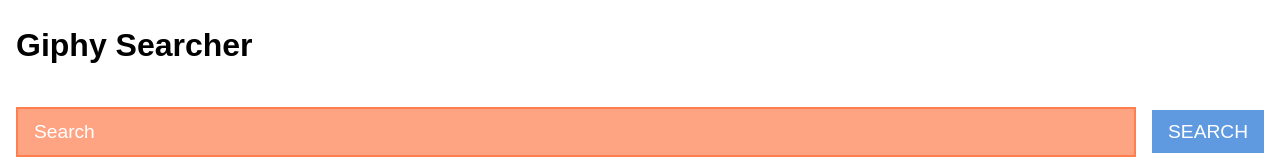
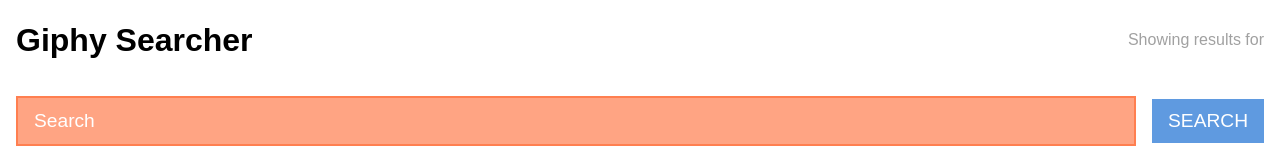
Before and after one commit to time2fishman/react-giphy-searcher, a React (Create React App) app: page / in a window 1280 px wide. Shown: the top 160 px of the page. Built offline with nearby package versions, Linux system fonts and the light colour scheme; no server answers.

Commit message:
added and styled header, improve UX

```diff
--- a/src/App.js
+++ b/src/App.js
@@ -1,14 +1,16 @@
 import SearchForm from "./components/SearchForm";
 import SearchResults from "./components/SearchResults";
+import SearchHeader from "./components/SearchHeader";
 import { useState, useEffect } from 'react'
 
 
 function App() {
   const [images, setImages] = useState([])
   const [searchString, setSearchString] = useState('')
+  const [lastSearch, setLastSearch] = useState('')
 
   useEffect(() => {
-    getImages()
+    getImages(searchString)
   }, [])
 
   const searchOptions = {
@@ -20,7 +22,7 @@ function App() {
     endpoint: '/search'
   };
 
-  function getImages() {
+  function getImages(searchString) {
     // Build a URL from the searchOptions object
     const url = `${searchOptions.api}${searchOptions.endpoint}?api_key=${searchOptions.key}&q=${searchString}&limit=${searchOptions.limit}&offset=${searchOptions.offset}&rating=${searchOptions.rating}&lang=en`
 
@@ -28,6 +30,8 @@ function App() {
       .then(response => response.json())
       .then(response => {
         setImages(response.data)
+        setLastSearch(searchString)
+        setSearchString('')
       })
       .catch(console.error)
   }
@@ -38,12 +42,12 @@ function App() {
 
   function handleSubmit(event) {
     event.preventDefault()
-    getImages()
+    getImages(searchString)
   }
 
   return (
     <div className="App">
-      <h1>Giphy Searcher</h1>
+      <SearchHeader lastSearch={lastSearch} />
       <SearchForm handleChange={handleChange} handleSubmit={handleSubmit} searchString={searchString} />
       <SearchResults images={images} />
     </div>
--- /dev/null
+++ b/src/components/SearchHeader.js
@@ -0,0 +1,14 @@
+import React from 'react';
+
+const SearchHeader = ({ lastSearch }) => {
+    return (
+        <header>
+            <h1>Giphy Searcher</h1>
+            <p className='muted'>
+                Showing results for <strong>{lastSearch}</strong>
+            </p>
+        </header>
+    );
+};
+
+export default SearchHeader;
--- a/src/index.css
+++ b/src/index.css
@@ -11,6 +11,23 @@
   --secondary: #ff7f50;
   --secondary-light: #ffa483;
   --white: #fff;
+  --muted: #a1a1a1;
+}
+
+header {
+  display: flex;
+  flex-direction: column;
+  justify-content: space-between;
+  padding: 1rem 0
+}
+
+h1,
+p {
+  margin: 0;
+}
+
+.muted {
+  color: var(--muted);
 }
 
 /* Remove the body margin */
@@ -97,6 +114,11 @@ the button and input when the browser is at least
 /* Add a media query to create 3 columns when the browser is
 at least 1000px wide */
 @media (min-width: 1000px) {
+  header {
+    align-items: center;
+    flex-direction: row;
+  }
+
   .gallery {
     column-count: 3;
   }
@@ -105,6 +127,11 @@ at least 1000px wide */
 /* Add a media query to create 3 columns when the browser is
 at least 1400px wide */
 @media (min-width: 1400px) {
+  header {
+    align-items: center;
+    flex-direction: row;
+  }
+
   .gallery {
     column-count: 4;
   }
```
